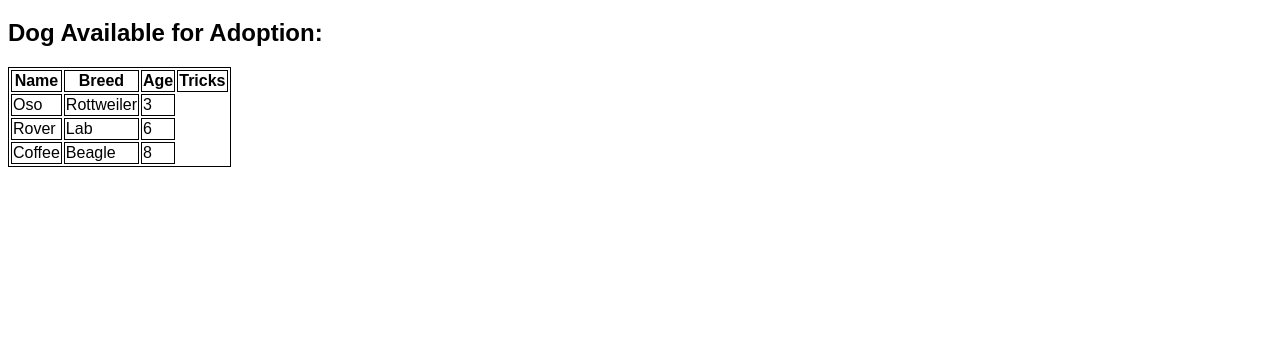
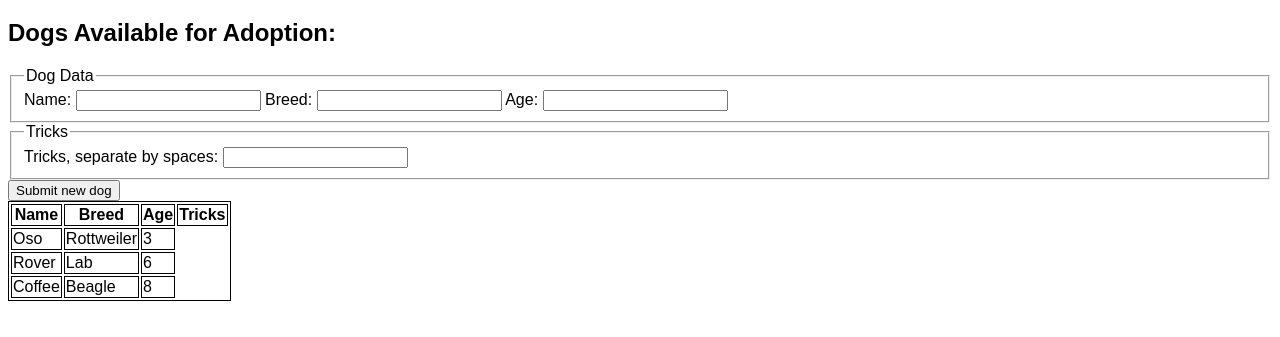
Before and after one commit to rmccrear/dog-shelter-demo, a plain HTML site: page index.html in a window 1280 px wide. Shown: the part 61-398 px from the top of the page. Drawn offline with Linux system fonts and the light colour scheme.

Commit message:
add form

```diff
--- a/index.html
+++ b/index.html
@@ -9,7 +9,33 @@
       <h1>Adopt a Dog</h1>
     </header>
     <main>
-      <h2>Dog Available for Adoption:</h2>
+      <h2>Dogs Available for Adoption:</h2>
+      <form>
+        <fieldset>
+          <legend>Dog Data</legend>
+          <label>
+            Name:
+            <input type="text" name="name">
+          </label>
+          <label>
+            Breed:
+            <input type="text" name="breed">
+          </label>
+          <label>
+           Age:
+            <input type="number" name="age">
+          </label>
+        </fieldset>
+        <fieldset>
+          <legend>Tricks</legend>
+          <label>
+            Tricks, separate by spaces:
+            <input type="text" name="tricks">
+          </label>
+        </fieldset>
+        <button type="submit">Submit new dog</button>
+      </form>
+
       <table id="dog-table">
         <tr>
           <th>Name</th>
--- a/js/app.js
+++ b/js/app.js
@@ -13,8 +13,10 @@
 
 // **** SETUP CODE HERE *****
 
+// GLOBALS
 let state = {
   tableElm: document.getElementById("dog-table"),
+  formElm: document.querySelector("form"), // STEP 1: get form element
   dogs: []
 }
 
@@ -80,6 +82,19 @@ for (let dog of state.dogs) {
   dog.render();
 }
 
+// STEP 2: declare handler
+function handleSubmitForm(event) {
+  event.preventDefault();
+  console.log(event);
+  let dog = new Dog(event.target.name.value, event.target.breed.value, event.target.age.value, event.target.tricks.value.split(" "));
+  console.log(dog)
+  state.dogs.push(dog);
+  dog.render();
+}
+
+// STEP 3:
+// Add listener
+state.formElm.addEventListener("submit", handleSubmitForm);
 
 // Object literal
 // let dog1 = {
```
